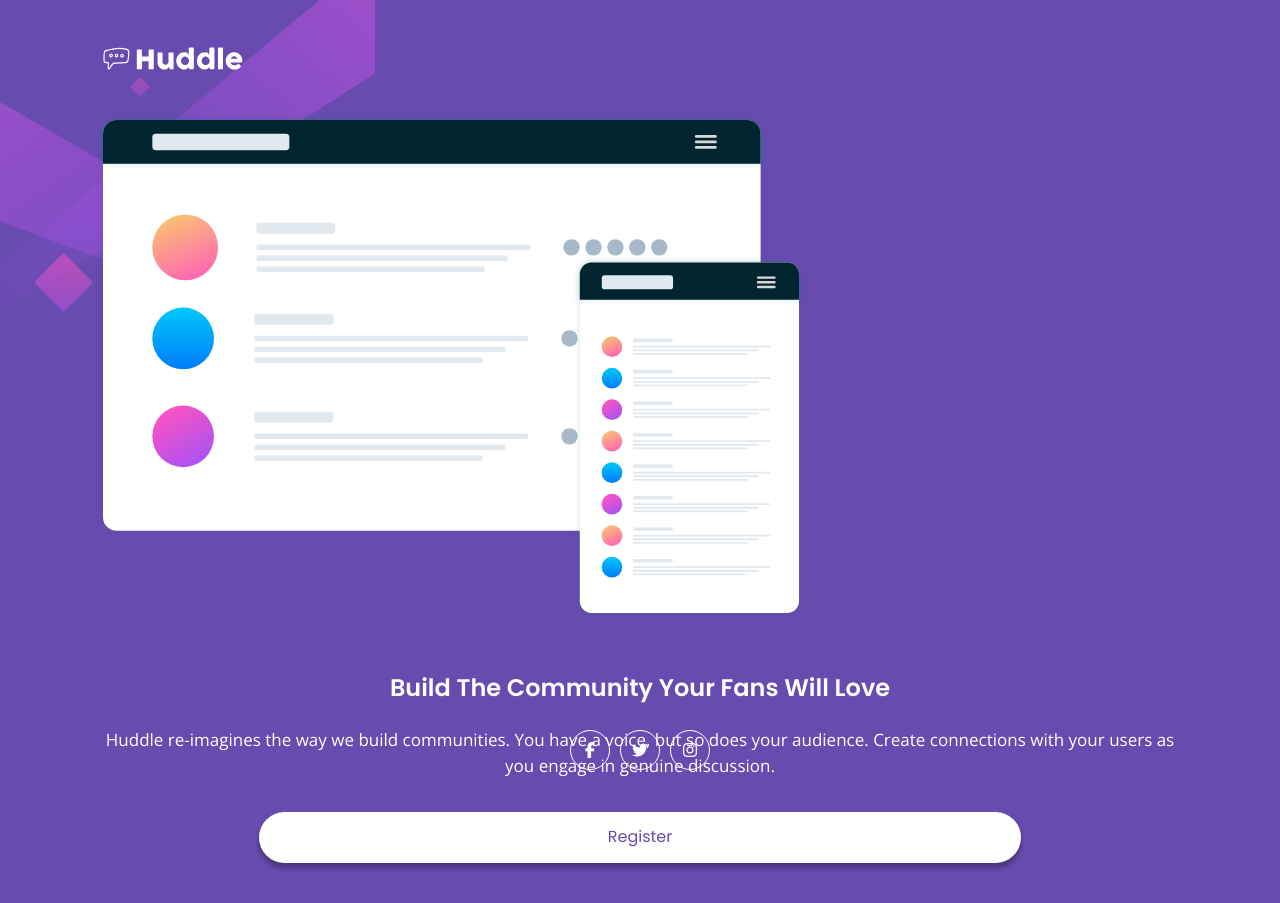
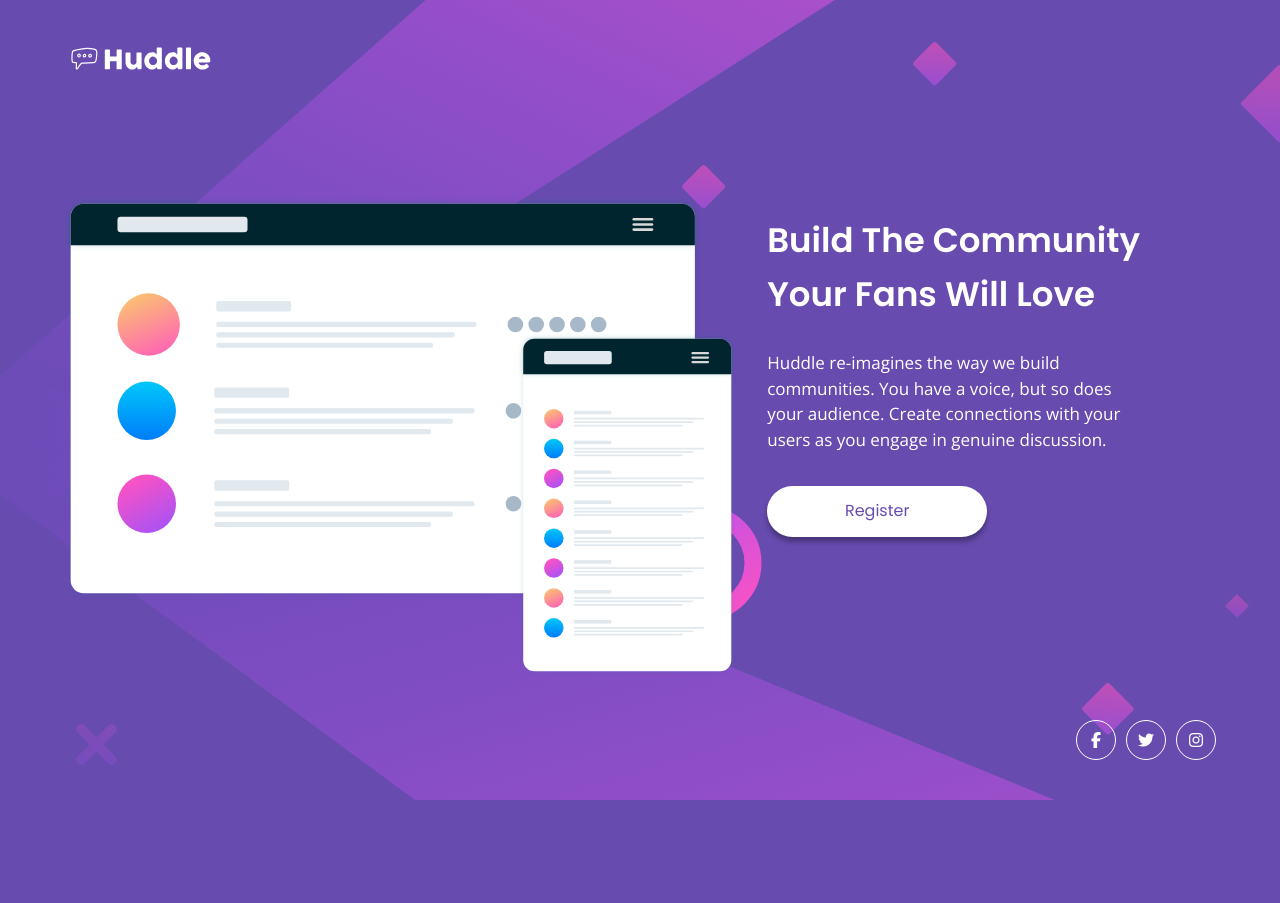
Before and after one commit to robinjmm/huddle-landing-page, a website: page index.html in a window 1280 px wide. After the commit the page ends 800 px from the top, so only its background shows below. Drawn offline with nearby package versions, Linux system fonts and the light colour scheme; files that its build step writes are made by us from their sources.

Commit message:
Add styles for large screen sizes

```diff
--- a/index.html
+++ b/index.html
@@ -22,11 +22,16 @@
 
 <body>
 
+    <div class="container">
+        <img class="logo" src="./images/logo.svg" alt="Huddle Company Logo">
+    </div>
+
+    <div class="container--flex">
         <header>
-        <img class="logo" src="./images/logo.svg" alt="Huddle Company Logo">
-        <img src="./images/illustration-mockups.svg" alt="Huddle Landing page">
+            <img class="hero" src="./images/illustration-mockups.svg" alt="Huddle Landing page">
         </header>
 
+        <div class="content">
             <main>
                 <h1>Build The Community Your Fans Will Love</h1>
                 <p>
@@ -48,6 +53,8 @@
                     <i class="fa-brands fa-instagram"></i>
                 </a>
             </footer>
+        </div>
+    </div>
 
 </body>
 
--- /dev/null
+++ b/scss/base/_typography.scss
@@ -0,0 +1,14 @@
+@use './variables' as *;
+
+h1 {
+    font-family: var(--ff-secondary);
+    font-weight: var(--fw-semi-bold);
+    font-size: rem(24px);
+    line-height: 1.6;
+    margin-bottom: em(20px, 24px);
+}
+
+p {
+    font-size: rem(17px);
+    margin-bottom: 2em;
+}
--- a/scss/components/_button.scss
+++ b/scss/components/_button.scss
@@ -5,6 +5,7 @@
     border: none;
     padding: 1em 0;
     width: 70%;
+    max-width: 220px;
     border-radius: 2em;
     margin: 0 auto;
     color: var(--button-text);
--- a/scss/components/_social-icons.scss
+++ b/scss/components/_social-icons.scss
@@ -11,4 +11,10 @@
     height: 40px;
     border-radius: 50%;
     border: 1px solid white;
+    transition: color 0.2s linear, border-color 0.2s linear;
+
+    &:hover {
+        color: var(--button-hover);
+        border-color: var(--button-hover);
+    }
 }
--- a/scss/layouts/_layout.scss
+++ b/scss/layouts/_layout.scss
@@ -4,6 +4,7 @@ body {
     background-color: var(--bg-main);
     background-image: url("../../images/bg-mobile.svg");
     background-repeat: no-repeat;
+    background-size: contain;
     width: 100%;
     padding: 5vh 0;
     color: var(--primary-text);
@@ -14,34 +15,21 @@ body {
 }
 
 header,
-main {
+main,
+.container {
     width: 85%;
     margin: 0 auto;
 }
 
 main {
+    max-width: 510px;
     text-align: center;
     margin-top: rem(50px);
 }
 
-h1 {
-    font-family: var(--ff-secondary);
-    font-size: rem(24px);
-    line-height: 1.6;
-    margin-bottom: em(20px, 24px);
-    font-weight: var(--fw-semi-bold);
-}
-
-p {
-    font-size: rem(17px);
-    margin-bottom: 2em;
-}
-
 footer {
     display: flex;
+    justify-content: center;
     gap: rem(10px);
-    position: fixed;
-    bottom: 30px;
-    left: 50%;
-    transform: translateX(-50%);
+    margin-top: rem(120px);
 }
--- /dev/null
+++ b/scss/layouts/_media-queries.scss
@@ -0,0 +1,63 @@
+@use '../base/variables' as *;
+
+@media (min-width: 1280px) {
+    body {
+        background-image: url("../../images/bg-desktop.svg");
+        background-size: cover;
+    }
+
+    .container {
+        width: 90%;
+    }
+
+    .container--flex {
+        width: 90%;
+        margin: rem(120px) auto 0;
+        display: flex;
+        gap: rem(30px);
+        justify-content: center;
+    }
+
+    .hero {
+        width: 100%;
+    }
+
+    header {
+        flex: 1 1 60%;
+    }
+
+    .content {
+        fleX: 1 1 40%;
+        padding-top: 1rem;
+    }
+
+    main {
+        max-width: 100%;
+        text-align: left;
+        margin: 0;
+    }
+
+    h1 {
+        font-size: rem(34px);
+    }
+
+    footer {
+        position: absolute;
+        bottom: 5%;
+        right: 5%;
+    }
+}
+
+@media (min-width: 2560px) {
+    h1 {
+        font-size: rem(60px);
+    }
+
+    p {
+        font-size: rem(24px);
+    }
+
+    .button {
+        font-size: rem(24px);
+    }
+}
--- a/scss/styles.scss
+++ b/scss/styles.scss
@@ -1,6 +1,8 @@
 @use 'base/reset';
 
 @use 'base/defaults';
+
+@use 'base/typography';
 
 @use 'components/logo';
 
@@ -9,3 +11,5 @@
 @use 'components/social-icons';
 
 @use 'layouts/layout';
+
+@use 'layouts/media-queries';
```
Lines whose indentation alone changed are shown as unchanged.
